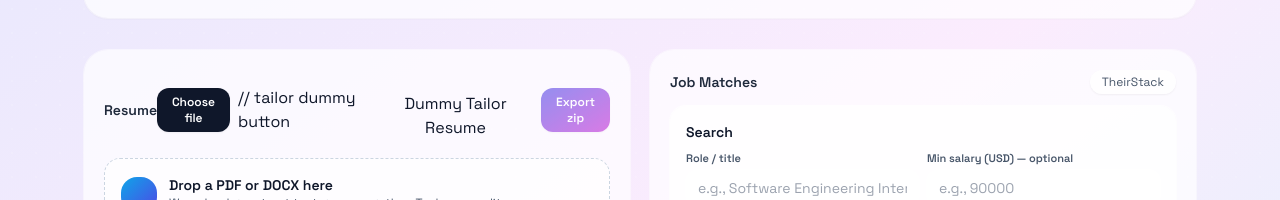
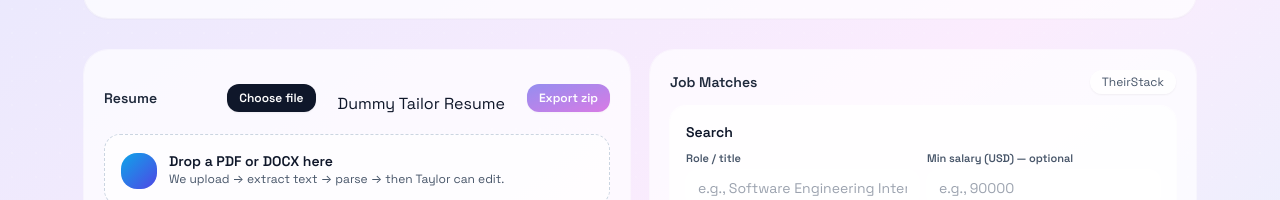
Before and after one commit to acmurdockUMASS/resProject, a React (Vite) app in the folder frontend/: page / in a window 1280 px wide. Shown: the part 171-371 px from the top of the page. Built offline with nearby package versions, Linux system fonts and the light colour scheme; no server answers.

Commit message:
fixed being dumm

```diff
--- a/frontend/src/App.jsx
+++ b/frontend/src/App.jsx
@@ -278,7 +278,6 @@ export default function App() {
                     Choose file
                   </button>
 
-                  // tailor dummy button
                   <button
                     onClick={handleDummyTailor}
                     style={{ padding: "10px 14px", borderRadius: 8, marginTop: 12 }}
```
